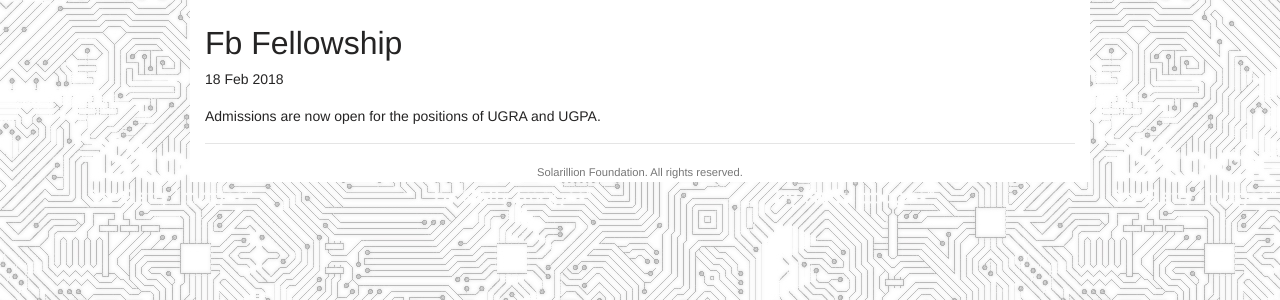
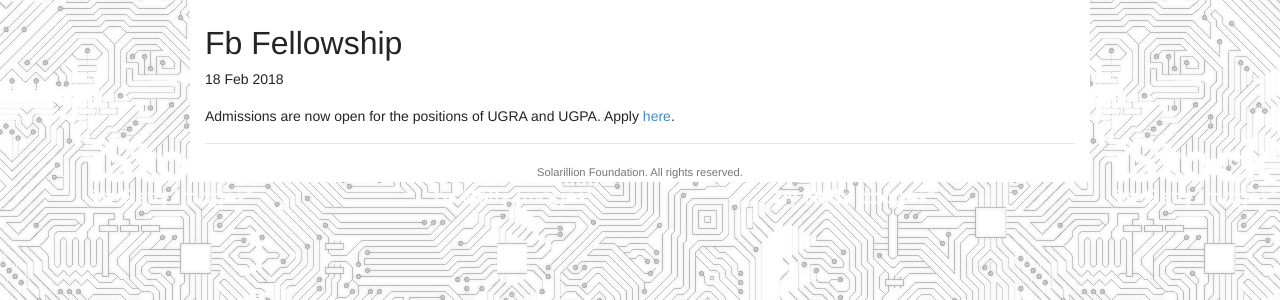
Before and after one commit to prahalath/solarillionfoundation.github.io, a Jekyll site: the page built from _posts/2018-02-18-fb-fellowship.md, in a window 1280 px wide. Shown: the part 139-439 px from the top of the page. Built offline with Jekyll 4.4.1, drawn with Linux system fonts in a browser that asks for light colours; nearby versions of some CDN libraries; Markdown is read by kramdown in place of the engine named in the settings.

Commit message:
changes in post - removed james fb thing

```diff
--- a/_posts/2018-02-18-fb-fellowship.md
+++ b/_posts/2018-02-18-fb-fellowship.md
@@ -1,7 +1,7 @@
 ---
 layout: post
 shortnews: true
-icon: trophy
+# icon: sound
 ---
 
-Admissions are now open for the positions of UGRA and UGPA.
+Admissions are now open for the positions of UGRA and UGPA. Apply <a href="https://docs.google.com/forms/d/1dbX5289mbc2zl9_zFqTPLsqsOykX90I-fOfCKiLvBQw/viewform">here</a>.
--- a/index.html
+++ b/index.html
@@ -9,7 +9,6 @@
     - [alum]
 
 ---
-
 <div class="jumbotron">
       <!-- <h4><center><b>Solarillion Foundation</b></center></h4> -->
       <p align="justify"><b>Solarillion Foundation</b> is a not-for-profit research, outreach and
```
Also changed, not shown: _posts/2018-01-18-fb-fellowship.md (deleted, +0 -7 lines).
